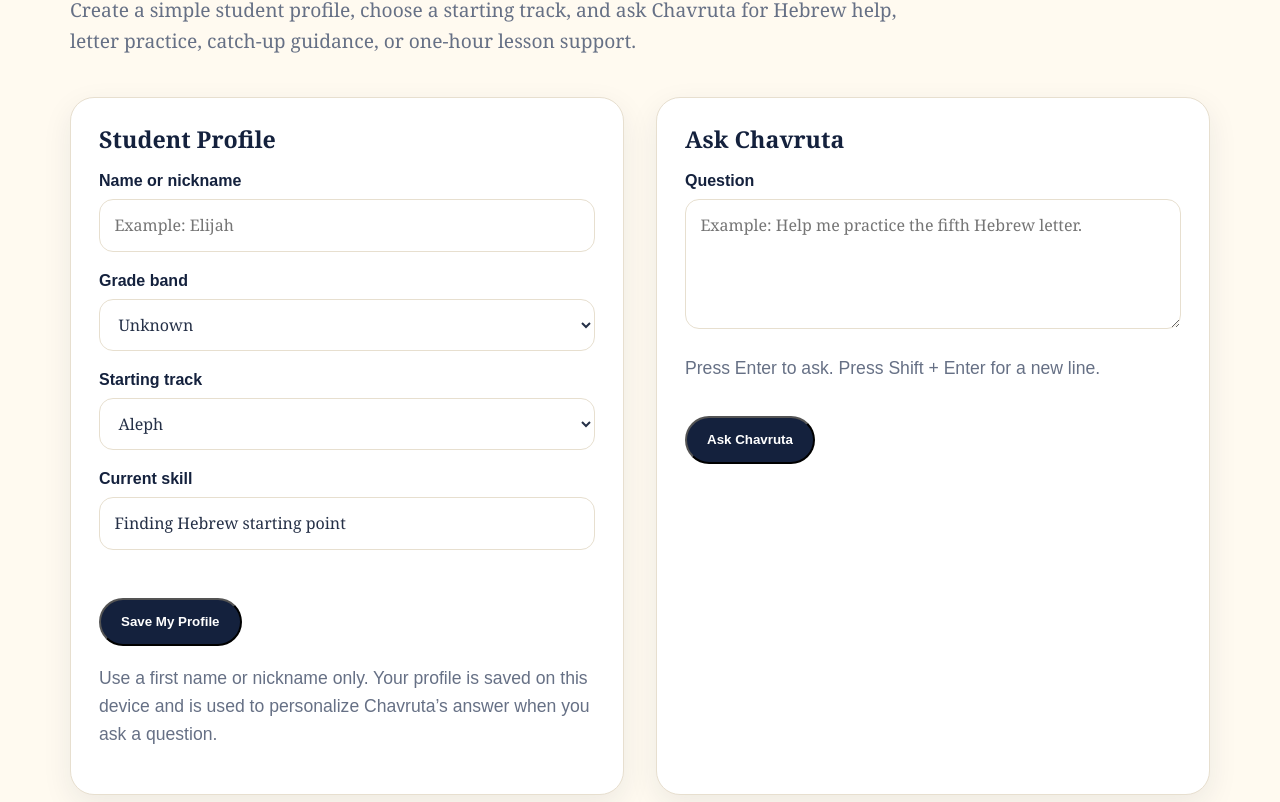
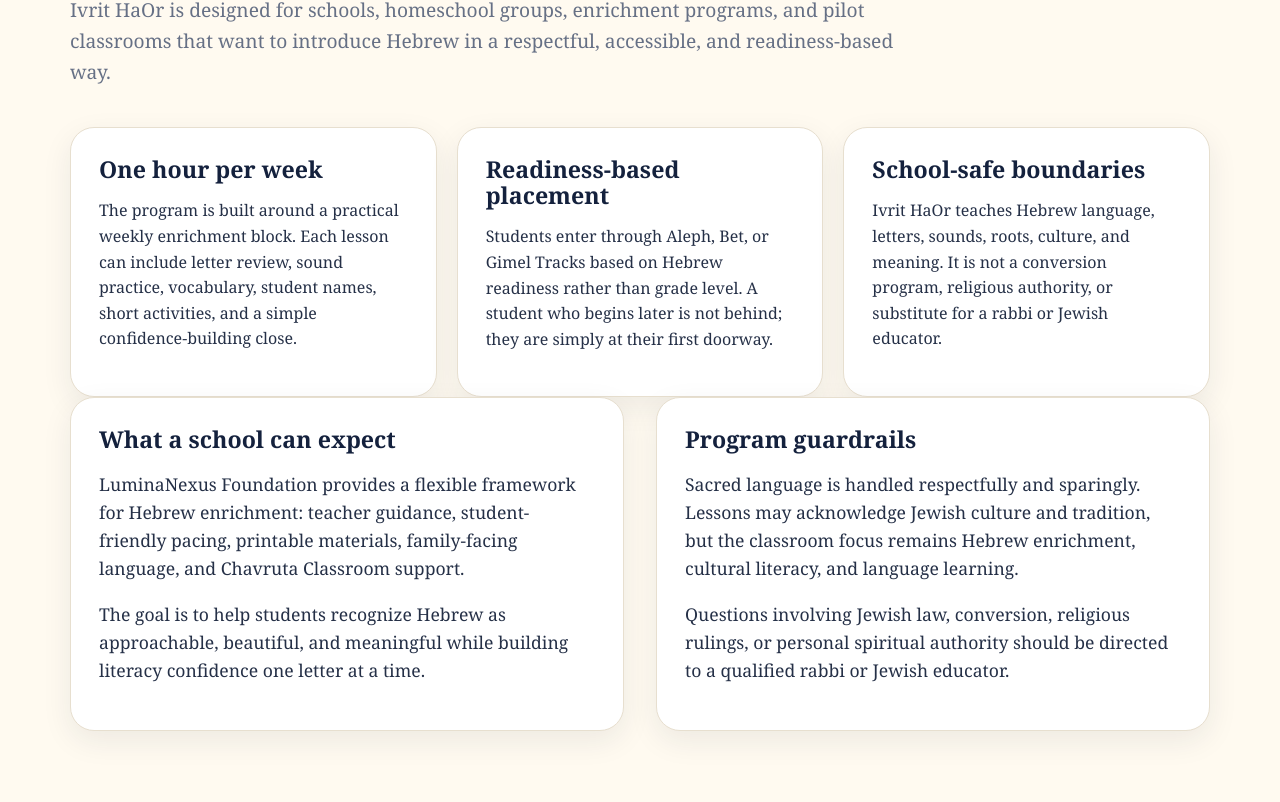
Before and after one commit to richardatf-oss/luminanexus-site, a React (Vite) app: page / in a window 1280 px wide. Shown: the part 2218-3020 px from the top of the page. Built offline with nearby package versions, Linux system fonts and the light colour scheme.

Commit message:
Update App.jsx

```diff
--- a/src/App.jsx
+++ b/src/App.jsx
@@ -197,7 +197,82 @@
             </div>
           </div>
         </section>
+<section id="schools" className="section">
+  <div className="section-heading">
+    <p className="eyebrow">For Schools</p>
 
+    <h2>A gentle Hebrew enrichment model for real classrooms.</h2>
+
+    <p className="section-intro">
+      Ivrit HaOr is designed for schools, homeschool groups, enrichment
+      programs, and pilot classrooms that want to introduce Hebrew in a
+      respectful, accessible, and readiness-based way.
+    </p>
+  </div>
+
+  <div className="feature-grid">
+    <article className="feature-card">
+      <h3>One hour per week</h3>
+      <p>
+        The program is built around a practical weekly enrichment block. Each
+        lesson can include letter review, sound practice, vocabulary, student
+        names, short activities, and a simple confidence-building close.
+      </p>
+    </article>
+
+    <article className="feature-card">
+      <h3>Readiness-based placement</h3>
+      <p>
+        Students enter through Aleph, Bet, or Gimel Tracks based on Hebrew
+        readiness rather than grade level. A student who begins later is not
+        behind; they are simply at their first doorway.
+      </p>
+    </article>
+
+    <article className="feature-card">
+      <h3>School-safe boundaries</h3>
+      <p>
+        Ivrit HaOr teaches Hebrew language, letters, sounds, roots, culture,
+        and meaning. It is not a conversion program, religious authority, or
+        substitute for a rabbi or Jewish educator.
+      </p>
+    </article>
+  </div>
+
+  <div className="two-column">
+    <div className="feature-card">
+      <h3>What a school can expect</h3>
+
+      <p>
+        LuminaNexus Foundation provides a flexible framework for Hebrew
+        enrichment: teacher guidance, student-friendly pacing, printable
+        materials, family-facing language, and Chavruta Classroom support.
+      </p>
+
+      <p>
+        The goal is to help students recognize Hebrew as approachable,
+        beautiful, and meaningful while building literacy confidence one
+        letter at a time.
+      </p>
+    </div>
+
+    <div className="feature-card">
+      <h3>Program guardrails</h3>
+
+      <p>
+        Sacred language is handled respectfully and sparingly. Lessons may
+        acknowledge Jewish culture and tradition, but the classroom focus
+        remains Hebrew enrichment, cultural literacy, and language learning.
+      </p>
+
+      <p>
+        Questions involving Jewish law, conversion, religious rulings, or
+        personal spiritual authority should be directed to a qualified rabbi or
+        Jewish educator.
+      </p>
+    </div>
+  </div>
+</section>
         <ChavrutaClassroom />
 
         <section id="tracks" className="section">
```
